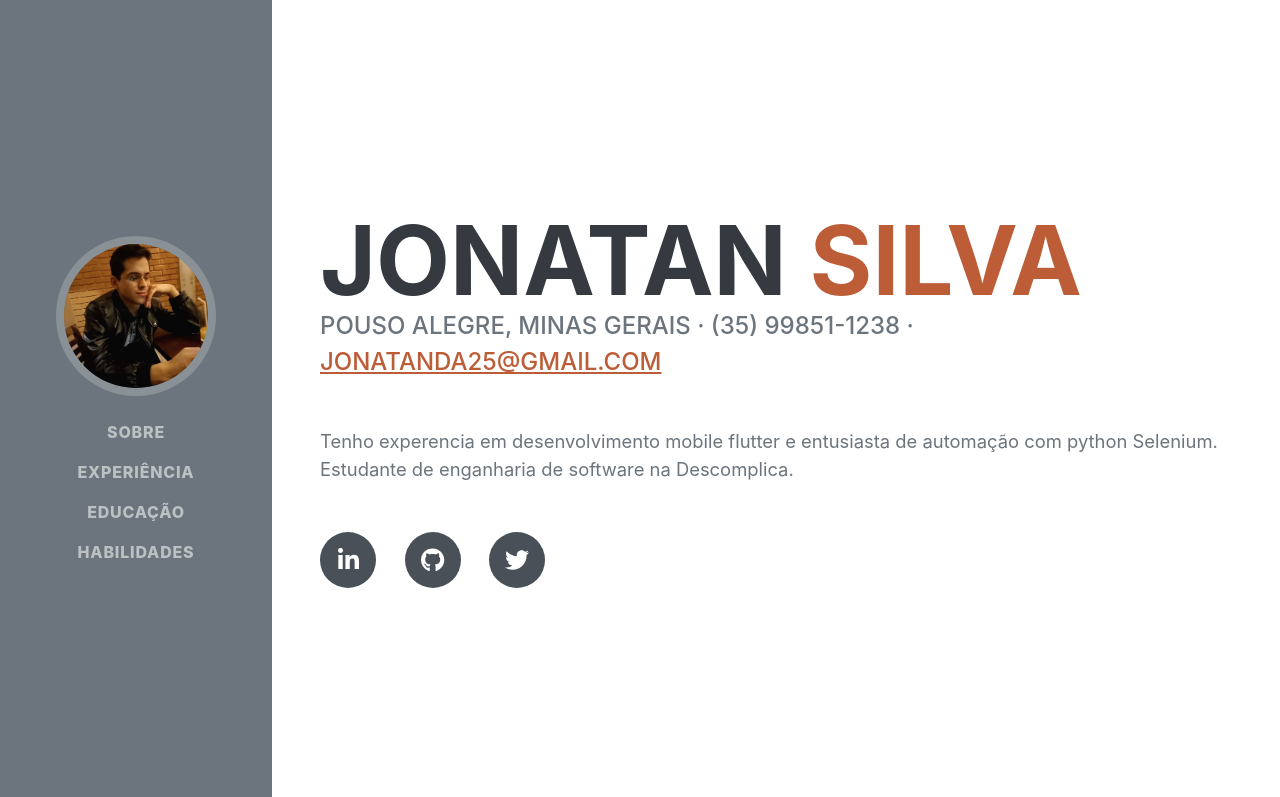
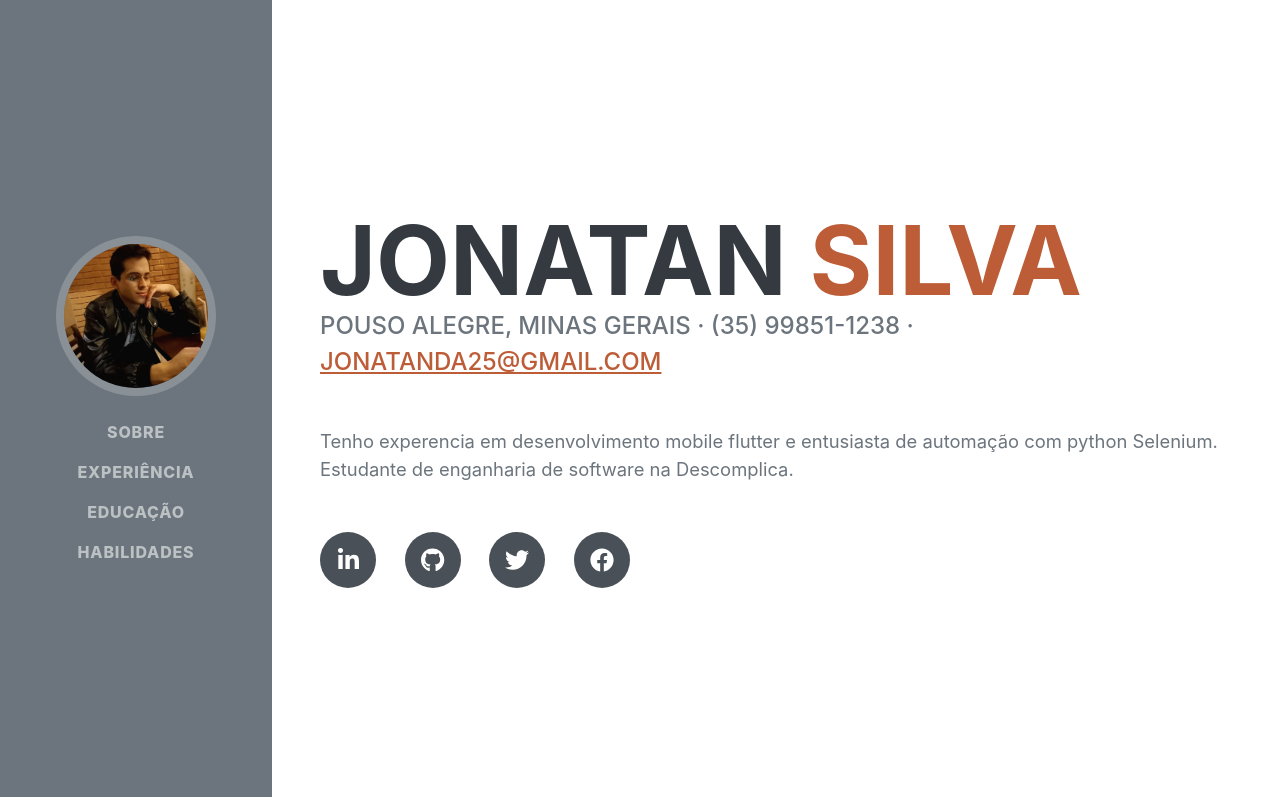
Before and after one commit to JonatanSilvah/Portfolio, a plain HTML site: page index.html in a window 1280 px wide. Shown: the top 797 px of the page. Drawn offline with Linux system fonts and the light colour scheme; a web font is replaced by a local one.

Commit message:
adicionando facebook

```diff
--- a/index.html
+++ b/index.html
@@ -51,6 +51,7 @@
                         <a class="social-icon" href="https://www.linkedin.com/in/jonatan-silvaaah/" target="_blank"><i class="fab fa-linkedin-in"></i></a>
                         <a class="social-icon" href="https://github.com/JonatanSilvah" target="_blank"><i class="fab fa-github"></i></a>
                         <a class="social-icon" href="https://twitter.com/jonatansilvah1" target="_blank"><i class="fab fa-twitter"></i></a>
+                        <a class="social-icon" href="https://www.facebook.com/jonatan.silva.1291" target="_blank"><i class="fab fa-facebook"></i></a>
 
                     </div>
                 </div>
```
